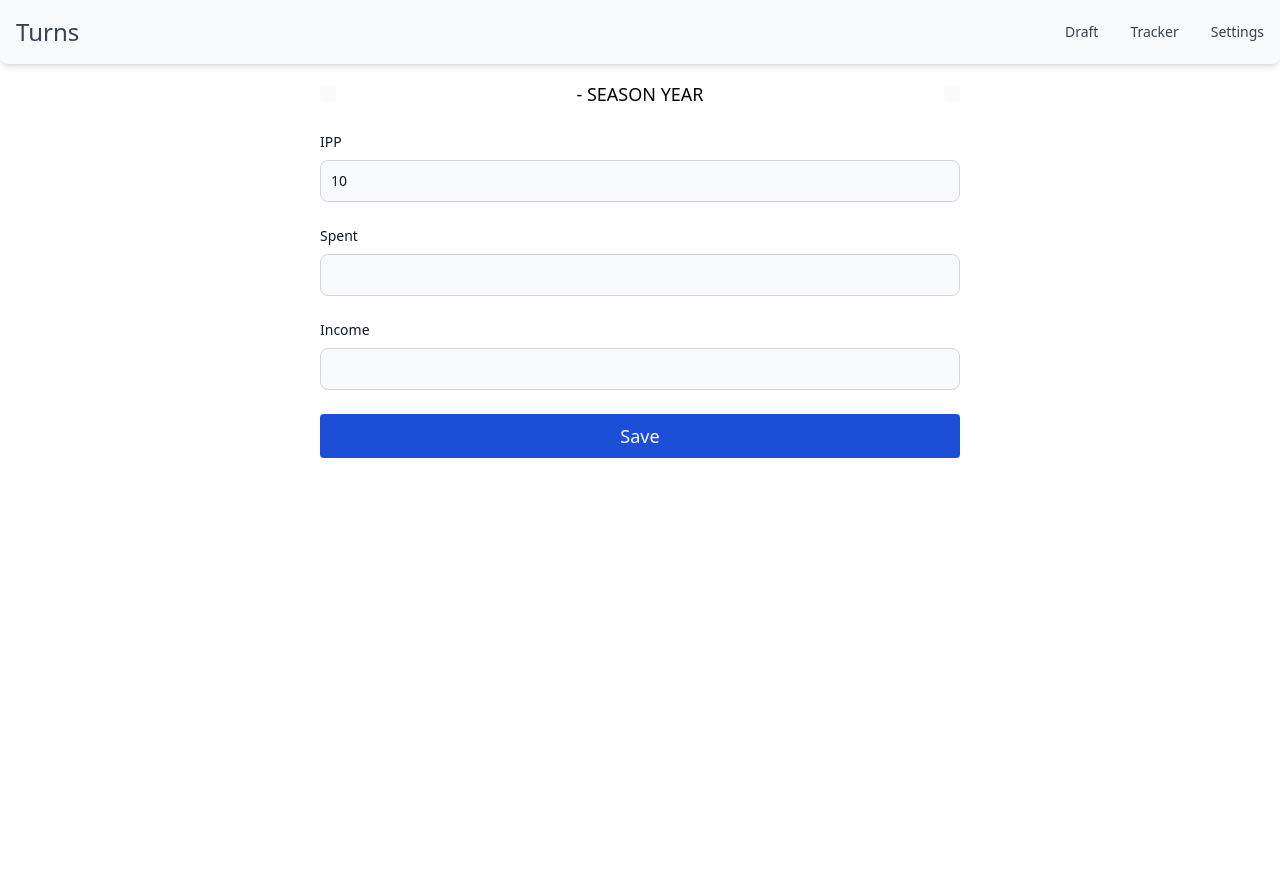
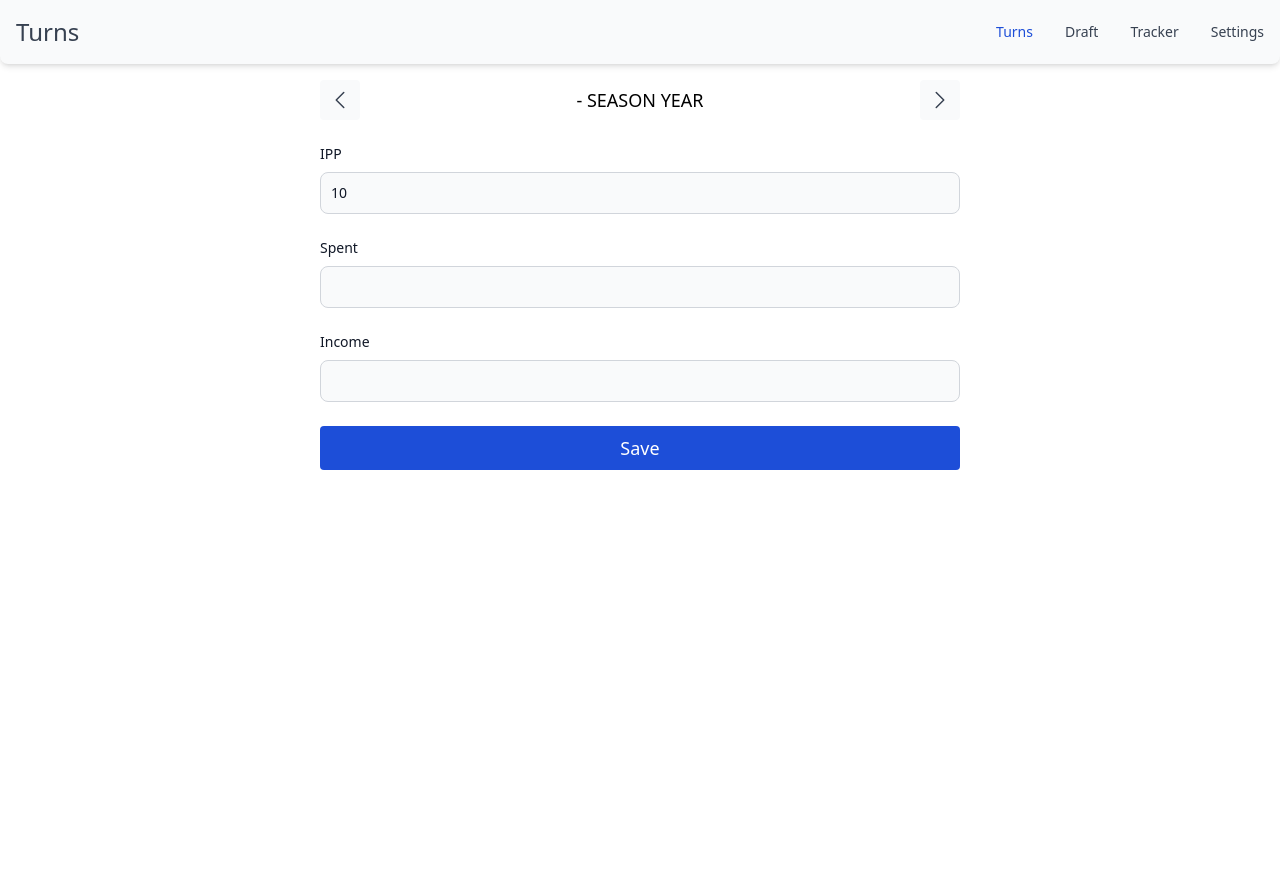
Before and after one commit to bbrowning918/aa_dashboard, a Python web app: template templates/turns.html in a window 1280 px wide. Run offline with Jinja, Linux system fonts and the light colour scheme; the template is opened without the code that fills it, so the values that code supplies are empty.

Commit message:
ruff format

```diff
--- a/static/css/styles.css
+++ b/static/css/styles.css
@@ -1,5 +1,5 @@
 /*
-! tailwindcss v3.4.3 | MIT License | https://tailwindcss.com
+! tailwindcss v3.4.4 | MIT License | https://tailwindcss.com
 */
 
 /*
@@ -636,6 +636,11 @@ video {
   display: none;
 }
 
+.size-6 {
+  width: 1.5rem;
+  height: 1.5rem;
+}
+
 .h-px {
   height: 1px;
 }
@@ -715,6 +720,10 @@ video {
 
 .whitespace-nowrap {
   white-space: nowrap;
+}
+
+.text-pretty {
+  text-wrap: pretty;
 }
 
 .rounded {
@@ -841,6 +850,11 @@ video {
   padding-bottom: 2rem;
 }
 
+.px-2 {
+  padding-left: 0.5rem;
+  padding-right: 0.5rem;
+}
+
 .pl-3 {
   padding-left: 0.75rem;
 }
@@ -936,6 +950,11 @@ video {
 .hover\:bg-gray-50:hover {
   --tw-bg-opacity: 1;
   background-color: rgb(249 250 251 / var(--tw-bg-opacity));
+}
+
+.hover\:bg-gray-700:hover {
+  --tw-bg-opacity: 1;
+  background-color: rgb(55 65 81 / var(--tw-bg-opacity));
 }
 
 .hover\:text-blue-700:hover {
--- a/templates/base.html
+++ b/templates/base.html
@@ -1,12 +1,12 @@
 <!DOCTYPE html>
 <html>
 <head>
-  <meta charset="utf-8" />
-  <meta name="viewport" content="width=device-width, initial-scale=1" />
+    <meta charset="utf-8"/>
+    <meta name="viewport" content="width=device-width, initial-scale=1"/>
 
     <title>Axis & Allies Dashboard</title>
 
-  <link rel="icon" type="image/x-icon" href="{{ url_for('static', path='/favicon.ico') }}" />
+    <link rel="icon" type="image/x-icon" href="{{ url_for('static', path='/favicon.ico') }}"/>
     <link href="{{ url_for('static', path='/css/styles.css') }}" rel="stylesheet">
 
     <script src="{{ url_for('static', path='/js/htmx.min.js') }}"></script>
--- a/templates/fragments/nav.html
+++ b/templates/fragments/nav.html
@@ -2,14 +2,26 @@
     class="mb-4 rounded-b-lg border-gray-200 bg-gray-50 p-4 shadow-md dark:border-gray-700 dark:bg-gray-800"
 >
     <div class="flex flex-wrap items-center items-center justify-between">
-    <h1 class="title-font text-xl font-medium text-gray-700 dark:text-white sm:text-2xl">
+        <h1 class="text-xl font-medium text-gray-700 dark:text-white sm:text-2xl">
             {{ title }}
         </h1>
         <div
             class="hidden w-full md:block md:w-auto"
             id="navbar-solid-bg"
         >
-      <div class="mt-4 flex rounded-lg bg-gray-50 dark:border-gray-700 dark:bg-gray-800 md:mt-0 md:flex-row md:space-x-8 md:border-0 md:bg-transparent md:text-sm md:font-medium md:dark:bg-transparent">
+            <div
+                class="mt-4 flex rounded-lg bg-gray-50 dark:border-gray-700 dark:bg-gray-800 md:mt-0 md:flex-row md:space-x-8 md:border-0 md:bg-transparent md:text-sm md:font-medium md:dark:bg-transparent">
+                <a
+                    hx-get="/turns"
+                    hx-push-url="true"
+                    {% if title == "Turns" %}
+                    class="block rounded bg-blue-700 py-2 pl-3 pr-4 text-white dark:bg-blue-600 md:bg-transparent md:p-0 md:text-blue-700 md:dark:bg-transparent md:dark:text-white"
+                    {% else %}
+                    class="block rounded py-2 pl-3 pr-4 text-gray-700 hover:bg-gray-100 dark:text-gray-400 dark:hover:bg-gray-700 dark:hover:text-white md:border-0 md:p-0 md:hover:bg-transparent md:hover:text-blue-700 md:dark:hover:bg-transparent md:dark:hover:text-white"
+                    {% endif %}
+                >
+                    Turns
+                </a>
                 <a
                     hx-get="/draft"
                     hx-push-url="true"
--- a/templates/home.html
+++ b/templates/home.html
@@ -14,8 +14,9 @@
                 New Game
             </button>
             <div class="inline-flex w-full items-center justify-center">
-        <hr class="my-8 h-px w-64 border-0 bg-gray-200 dark:bg-gray-700" />
-        <span class="absolute left-1/2 -translate-x-1/2 bg-white px-3 font-medium text-gray-900 dark:bg-gray-900 dark:text-white">
+                <hr class="my-8 h-px w-64 border-0 bg-gray-200 dark:bg-gray-700"/>
+                <span
+                    class="absolute left-1/2 -translate-x-1/2 bg-white px-3 font-medium text-gray-900 dark:bg-gray-900 dark:text-white">
           or
         </span>
             </div>
```
Also changed, not shown: templates/settings.html (+15 -0 lines), templates/tracker.html (+1 -1 lines), templates/draft.html (indentation only). Lines whose indentation alone changed are shown as unchanged.
